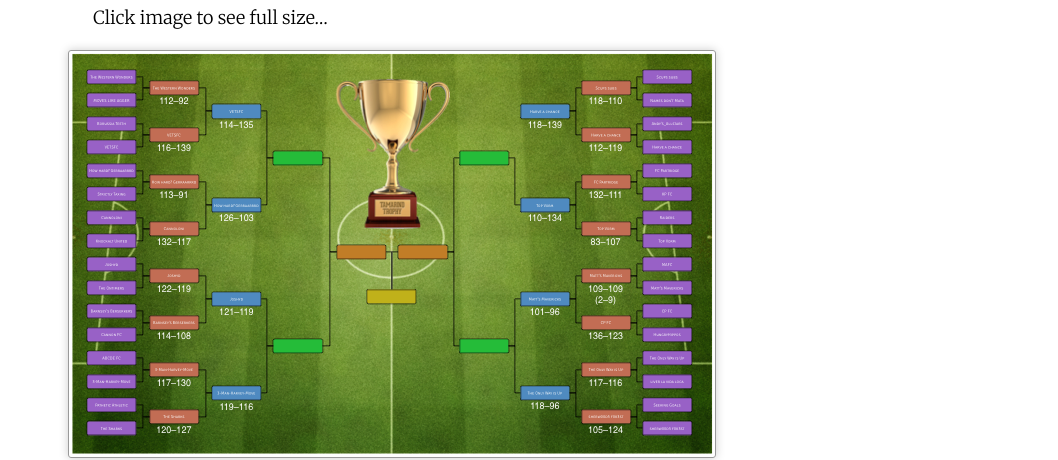
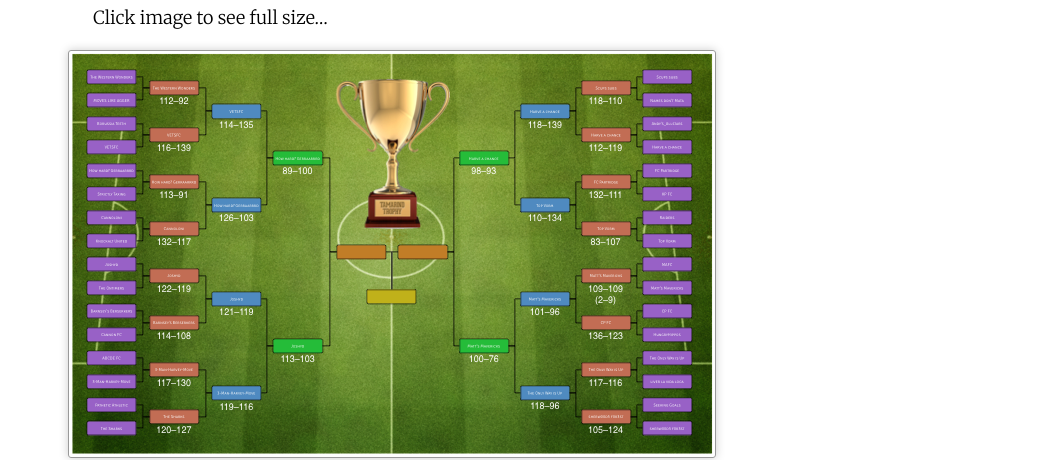
Before and after one commit to simonjbeaumont/simonjbeaumont.github.io, a Jekyll site: the page built from tamarind-trophy/index.md, in a window 1280 px wide. Shown: the part 507-967 px from the top of the page, without its empty margins (222-1280 px from the left). Built offline with Jekyll 4.4.1, drawn with Linux system fonts in a browser that asks for light colours; Markdown is read by kramdown in place of the engine named in the settings.

Commit message:
Quater finals init!

```diff
--- a/tamarind-trophy/index.md
+++ b/tamarind-trophy/index.md
@@ -13,7 +13,7 @@
 ## Wallchart
 Click image to see full size...
 
-[![wallchart](tt-last-8.png)](tt-last-8.pdf)
+[![wallchart](tt-last-4.png)](tt-last-4.pdf)
 
 ## Rules
 * The cup will start on **Gameweek 20** (Jan 1st);
```
Also changed, not shown: tamarind-trophy/tt-last-4.png (added), 1 other file.
